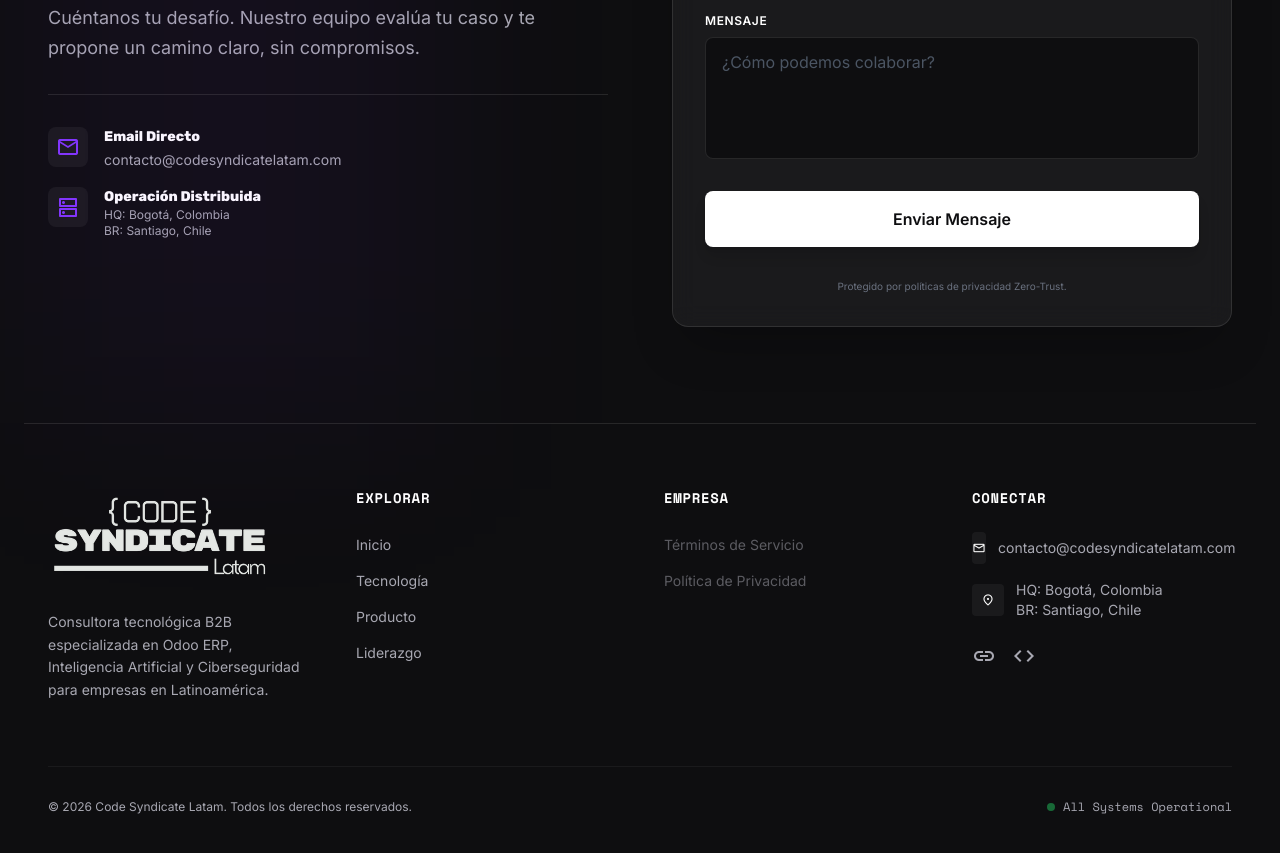
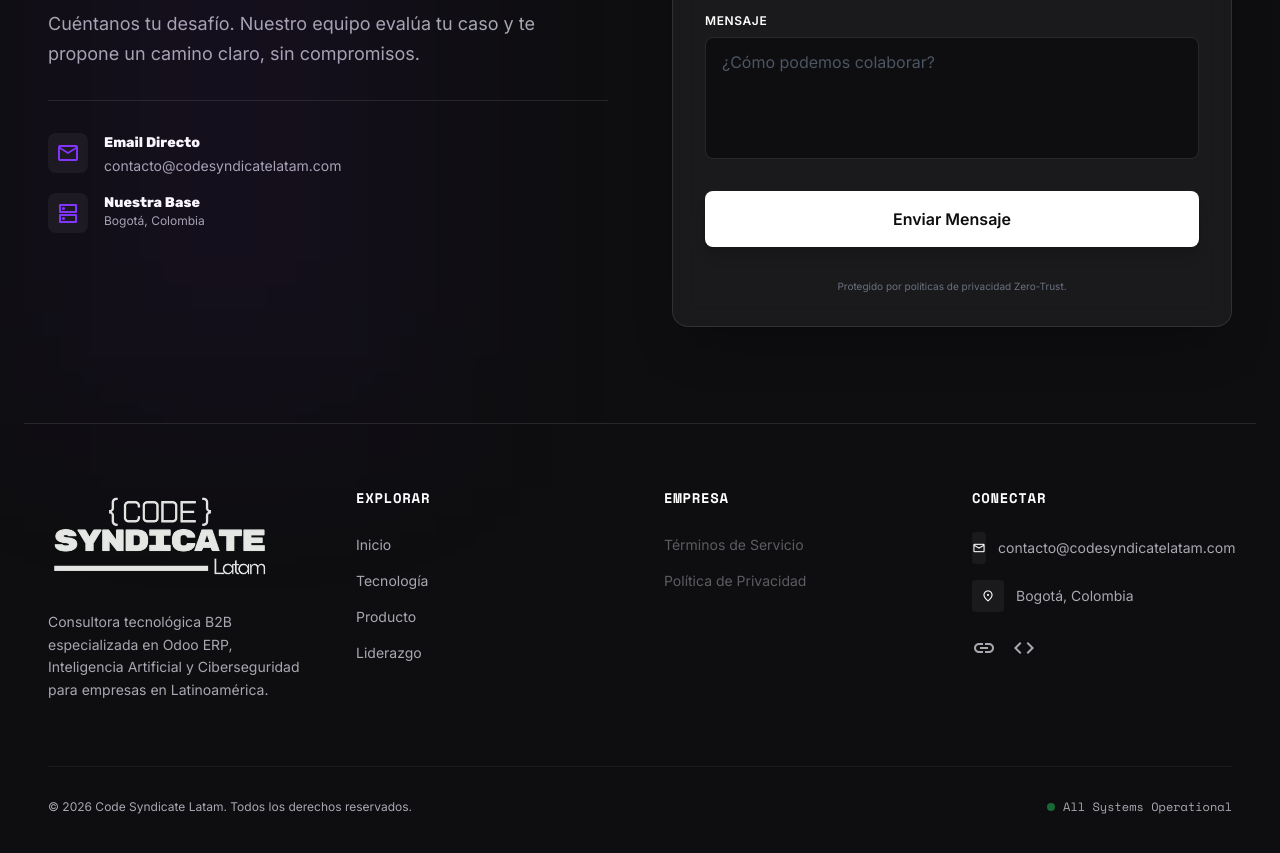
Before and after one commit to Code-Syndicate-Latam/landing-page, a plain HTML site: page index.html in a window 1280 px wide. Shown: the part 5820-6673 px from the top of the page. Drawn offline with nearby package versions, Linux system fonts and the light colour scheme.

Commit message:
fix: quita la sede de Santiago, Chile del footer (no existe)
La ubicación 'BR: Santiago, Chile' era incorrecta. Se deja solo
Bogotá, Colombia como base.

```diff
--- a/index.html
+++ b/index.html
@@ -1053,9 +1053,8 @@
                                 <span class="material-symbols-outlined">dns</span>
                             </div>
                             <div>
-                                <h4 class="text-white font-bold text-sm">Operación Distribuida</h4>
-                                <p class="text-text-muted text-xs">HQ: Bogotá, Colombia <br> BR: Santiago, Chile
-                                </p>
+                                <h4 class="text-white font-bold text-sm">Nuestra Base</h4>
+                                <p class="text-text-muted text-xs">Bogotá, Colombia</p>
                             </div>
                         </div>
                     </div>
@@ -1158,8 +1157,7 @@
                                 <div class="w-8 h-8 rounded bg-white/5 flex items-center justify-center group-hover:bg-primary transition-colors">
                                     <span class="material-symbols-outlined text-sm text-white">location_on</span>
                                 </div>
-                                <p class="text-text-muted text-sm group-hover:text-white transition-colors">HQ: Bogotá, Colombia <br> BR: Santiago, Chile
-                                </p>
+                                <p class="text-text-muted text-sm group-hover:text-white transition-colors">Bogotá, Colombia</p>
                             </div>
                             <div class="flex gap-4 mt-2">
                                 <a href="#" class="text-text-muted hover:text-[#0077b5] transition-colors"><span
```
